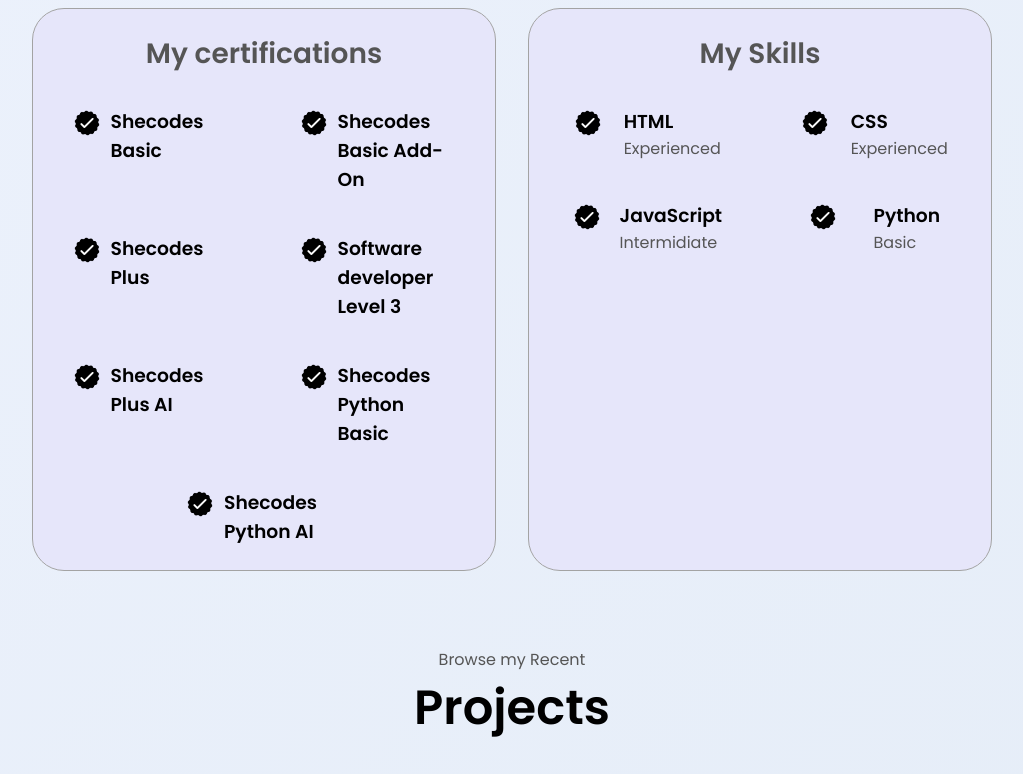
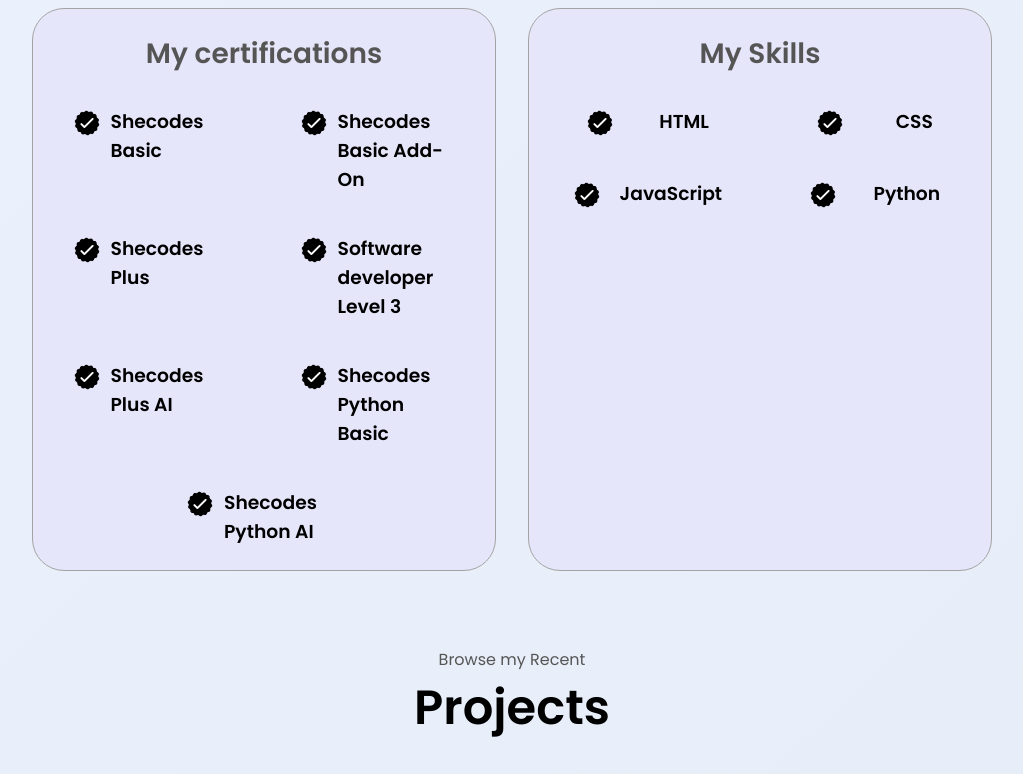
Before and after one commit to Simbiat23/html.css.js.portfolio, a plain HTML site: page index.html in a window 1280 px wide. Shown: the part 1800-2574 px from the top of the page, without its empty margins (128-1151 px from the left). Drawn offline with Linux system fonts and the light colour scheme.

Commit message:
updated CV

```diff
--- a/index.html
+++ b/index.html
@@ -54,7 +54,7 @@
         <div class="btn-container">
           <button
             class="btn btn-colour-2"
-            onclick="window.open('./assets/SIMBIAT TAOFEEK sd.pdf')"
+            onclick="window.open('./assets/Simbiat-Sd-CV.pdf')"
           >
             Download CV
           </button>
@@ -220,7 +220,7 @@
                 />
                 <div>
                   <h3>HTML</h3>
-                  <p>Experienced</p>
+                  <p></p>
                 </div>
               </article>
               <article>
@@ -231,7 +231,7 @@
                 />
                 <div>
                   <h3>CSS</h3>
-                  <p>Experienced</p>
+                  <p></p>
                 </div>
               </article>
               <article>
@@ -242,7 +242,7 @@
                 />
                 <div>
                   <h3>JavaScript</h3>
-                  <p>Intermidiate</p>
+                  <p></p>
                 </div>
               </article>
               <article>
@@ -253,7 +253,7 @@
                 />
                 <div>
                   <h3>Python</h3>
-                  <p>Basic</p>
+                  <p></p>
                 </div>
               </article>
             </div>
```
Also changed, not shown: 1 other file.
